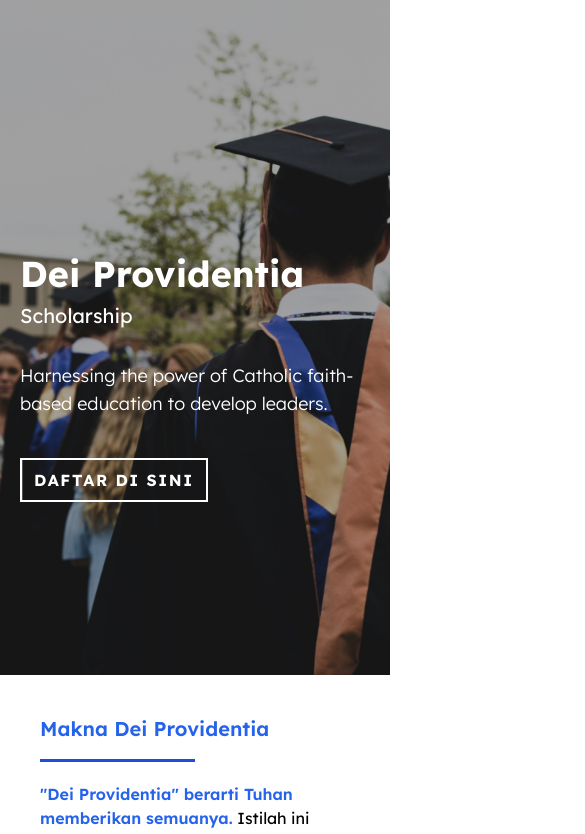
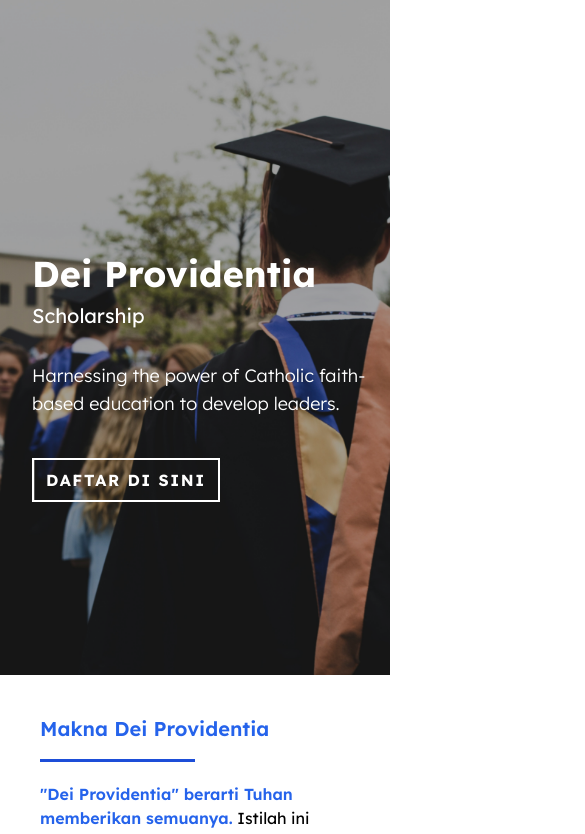
Before and after one commit to BrandonRafaelLovelyno/Dei-Providentia, a Next.js app: page / in a window 390 px wide. Shown: the top 834 px of the page, 585 px wide, since content can reach past the window. Built offline with nearby package versions, Linux system fonts and the light colour scheme.

Commit message:
fix : responsive w on screen

```diff
--- a/app/globals.css
+++ b/app/globals.css
@@ -21,7 +21,7 @@ body {
   background: white;
   height: auto;
   color: black;
-  width: 100vw;
+  max-width: 100vw;
 }
 
 @layer utilities {
--- a/app/layout.tsx
+++ b/app/layout.tsx
@@ -16,7 +16,7 @@ export default function RootLayout({
   children: React.ReactNode;
 }>) {
   return (
-    <html lang="en">
+    <html lang="en" className="max-w-screen overflow-x-hidden">
       <body
         className={twMerge(
           lexend.className,
--- a/components/home/header-image.tsx
+++ b/components/home/header-image.tsx
@@ -36,7 +36,7 @@ const HeaderImage: React.FC<Props> = ({ onRegistration }) => {
         className={twMerge(
           "z-10",
           "flex flex-col gap-y-10",
-          "lg:pl-[20%] max-lg:px-5 mt-20"
+          "lg:pl-[20%] max-lg:pl-8 mt-20"
         )}
       >
         <div className={twMerge("flex flex-col gap-y-8 text-white")}>
```
